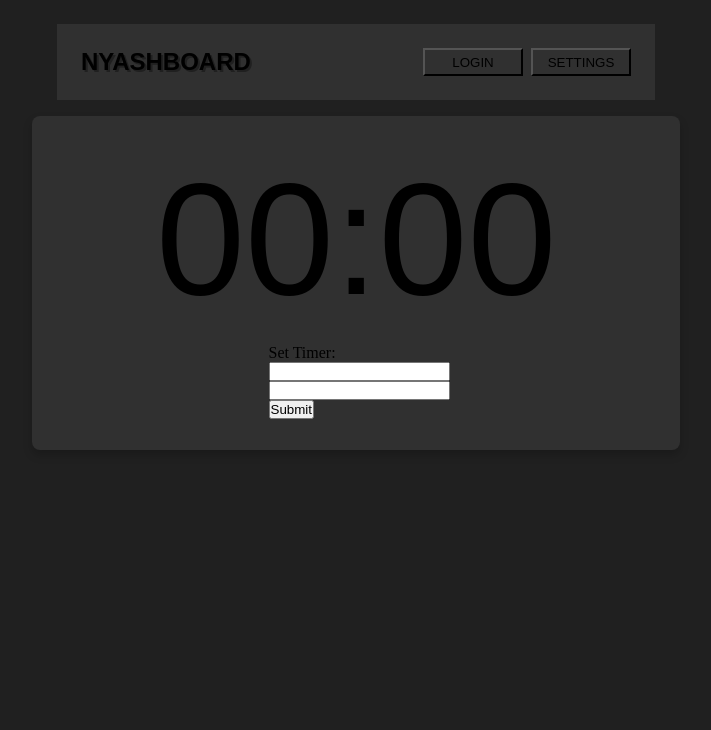
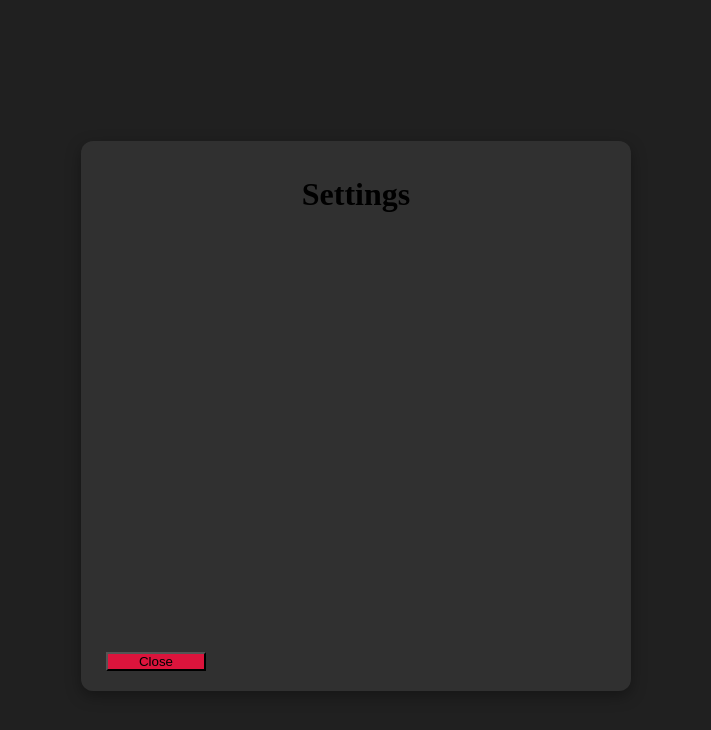
Before and after one commit to Lanubee/PomoPOC, a React (Create React App) app in the folder front-end/: page / in a window 1280 px wide. Both pictures are taken after a click on the button "SETTINGS". Shown: the top 730 px of the page, without its empty margins (284-995 px from the left). Built offline with nearby package versions, Linux system fonts and the light colour scheme; no server answers.

Commit message:
Add empty settings modal

```diff
--- a/front-end/src/App.js
+++ b/front-end/src/App.js
@@ -3,32 +3,17 @@ import "./style.css";
 // import components
 import Timer from "./components/timer";
 import Dashboard from "./components/dashboard/dashboard";
+import SettingsModal from './components/Settings-Modal/SettingsModal';
 
 function App() {
-  const [data, setdata] = useState({
-    name: "",
-    age: 0,
-    date: "",
-    programming: "",
-  });
-
-  useEffect(() => {
-    fetch("/data").then((res) =>
-      res.json().then((data) => {
-        setdata({
-          name: data.name,
-          age: data.age,
-          date: data.date,
-          programming: data.programming
-        });
-      })
-    );
-  }, []);
+  const [openSettings, setOpenSettings] = useState(false)
 
   return (
     <div className="container">
-      <Dashboard />
+      <Dashboard settingsBool={setOpenSettings}/>
       <Timer />
+      {openSettings && <SettingsModal settingsBoolean={setOpenSettings}/>}
+
     </div>
   );
 }
--- /dev/null
+++ b/front-end/src/components/Settings-Modal/SettingsModal.css
@@ -0,0 +1,40 @@
+.modalBackground {
+    width: 100vw;
+    height: 100vh;
+    background-color: #202020;
+    position: fixed;
+    display: flex;
+    justify-content: center;
+    align-items: center;
+  }
+
+  .modalContainer {
+    width: 500px;
+    height: 500px;
+    border-radius: 12px;
+    background-color: #303030;
+    box-shadow: rgba(0, 0, 0, 0.35) 0px 5px 15px;
+    display: flex;
+    flex-direction: column;
+    padding: 25px;
+    position: relative;
+  }
+
+  .modalContainer h1 {
+    display: inline-block;
+    text-align: center;
+    margin-top: 10px;
+    margin-bottom: 20px;
+  }
+
+  .buttonPosition {
+    position: absolute;
+    bottom: 0;
+    margin-bottom: 20px;
+  }
+
+  #closeButton {
+    background-color: crimson;
+    width: 100px;
+    cursor: pointer;
+  }
--- /dev/null
+++ b/front-end/src/components/Settings-Modal/SettingsModal.js
@@ -0,0 +1,18 @@
+import React, { useState, useEffect } from 'react';
+import './SettingsModal.css'
+
+function SettingsModal({settingsBoolean}) {
+
+  return (
+    <div className="modalBackground">
+      <div className='modalContainer'>
+        <h1>Settings</h1>
+        <div className='buttonPosition'>
+          <button onClick={() => settingsBoolean(false)} id='closeButton'>Close</button>
+        </div>
+      </div>
+    </div>
+  )
+}
+
+export default SettingsModal
--- a/front-end/src/components/dashboard/dashboard.js
+++ b/front-end/src/components/dashboard/dashboard.js
@@ -1,12 +1,13 @@
-import React from 'react';
+import React, {useState} from 'react';
 import "./dashboard.css";
+import SettingsModal from '../Settings-Modal/SettingsModal';
 
-function Dashboard() {
+function Dashboard({settingsBool}) {
   return (
     <div className="dashboard">
         <h2>NYASHBOARD</h2>
         <button style={{marginLeft: 'auto'}}>Login</button>
-        <button style={{marginLeft: '0.5rem'}}>Settings</button>
+        <button style={{marginLeft: '0.5rem'}} onClick={() => settingsBool(true)}>Settings</button>
     </div>
   )
 }
```
